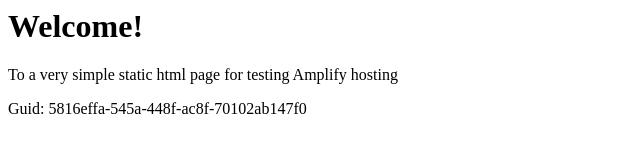
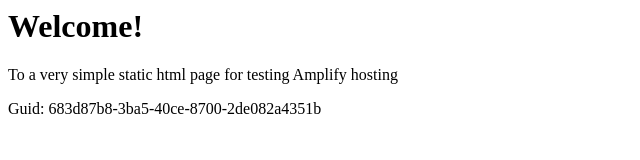
Before and after one commit to aws-aemilia-nrt/Github-PR-Commit-Integration-Test-DoNotTouch-Gith-BKMSSQOA-v1-preprod-ap-northeast-1, a website: page src/index.html in a window 1280 px wide. Shown: the full height of the page, 0-640 px from the left. Drawn offline with Linux system fonts and the light colour scheme.

Commit message:
commit from integ tests

```diff
--- a/src/index.html
+++ b/src/index.html
@@ -12,6 +12,6 @@
 <body>
     <h1>Welcome!</h1>
     <p>To a very simple static html page for testing Amplify hosting</p>
-    <p>Guid: 5816effa-545a-448f-ac8f-70102ab147f0</p></body>
+    <p>Guid: 683d87b8-3ba5-40ce-8700-2de082a4351b</p></body>
 
 </html>
```
